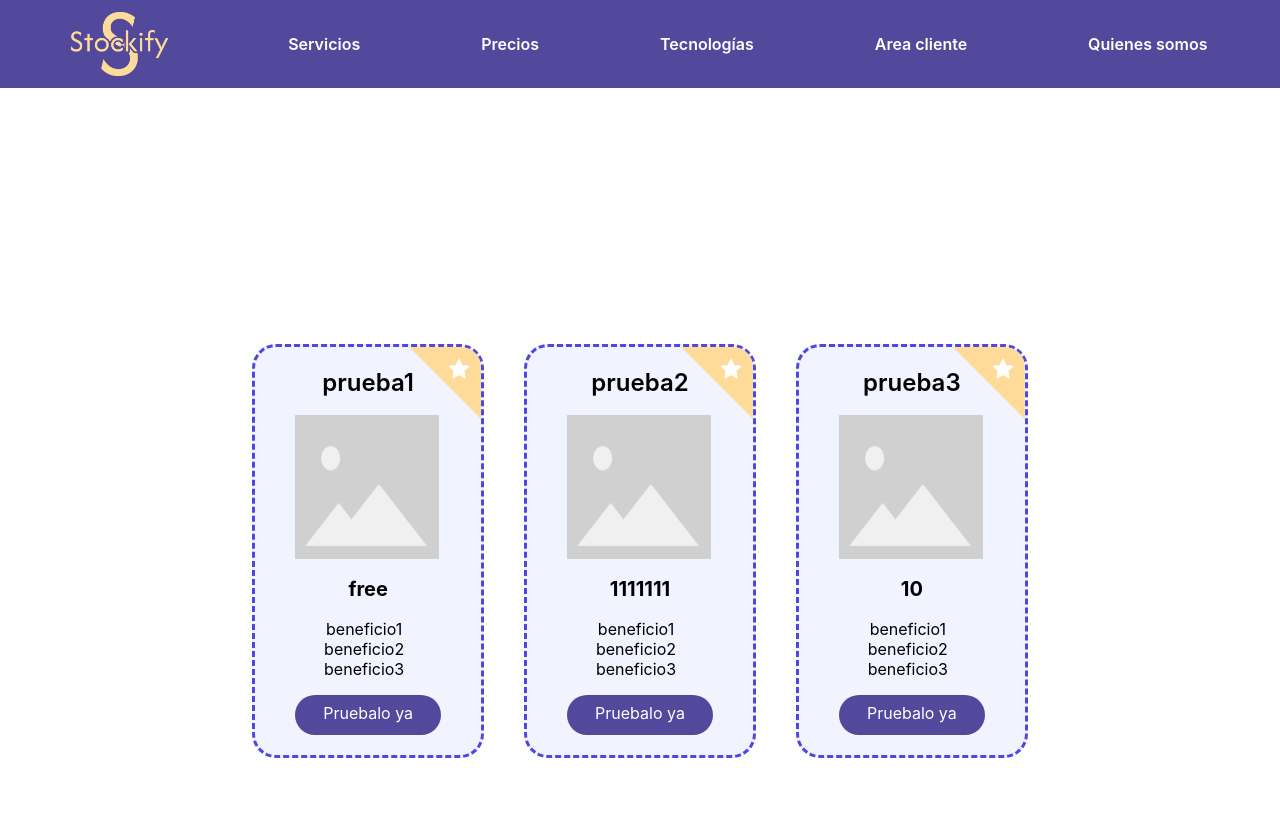
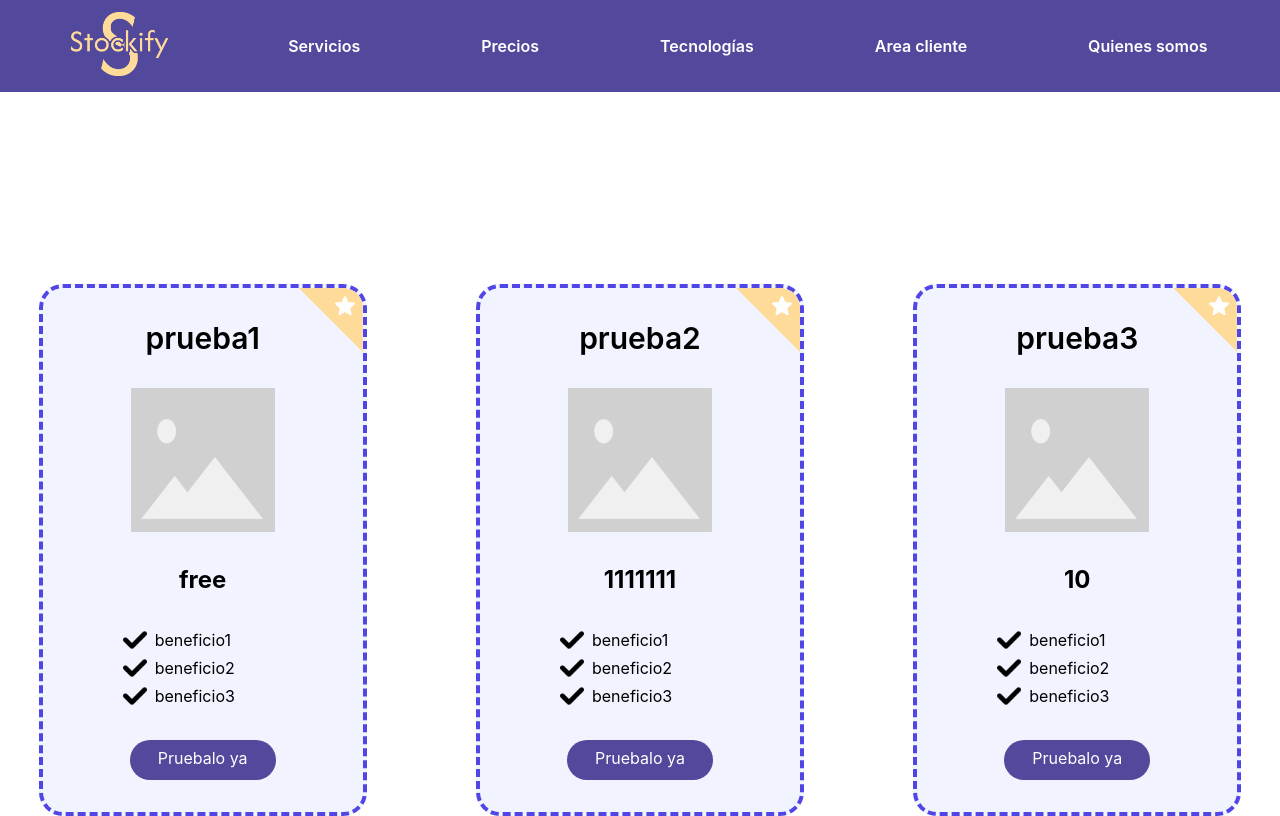
Before and after one commit to AlejandroOcejo/StockifyFront, a React (Create React App) app: page /services in a window 1280 px wide. Built offline with nearby package versions, Linux system fonts and the light colour scheme.

Commit message:
añadidos services cards

```diff
--- a/src/components/Header/Header.js
+++ b/src/components/Header/Header.js
@@ -1,5 +1,6 @@
 /* eslint-disable jsx-a11y/anchor-is-valid */
 import '../../index.css';
+import { Link } from 'react-router-dom';
 
 const Header = () => {
   return (
@@ -7,14 +8,16 @@ const Header = () => {
       <div className="flex justify-center items-center text-white font-semibold">
         <div className="flex justify-between items-center max-w-screen-xl w-full">
           <div className="flex-grow flex justify-center items-center">
-            <img className="h-16" src="/logo.png" alt="logo" />
+            <Link className="no-underline" to={'/'}>
+              <img className="h-16" src="/logo.png" alt="logo" />
+            </Link>
           </div>
           <div className="flex-grow text-center">
-            <a
-              href="/register"
-              className="text-center link link-underline-black hover:link-underline-black-hover no-underline text-white p-1">
-              Servicios
-            </a>
+            <Link className="no-underline" to={'/services'}>
+              <a className="text-center link link-underline-black hover:link-underline-black-hover no-underline text-white p-1">
+                Servicios
+              </a>
+            </Link>
           </div>
           <div className="flex-grow text-center">
             <a
@@ -31,11 +34,11 @@ const Header = () => {
             </a>
           </div>
           <div className="flex-grow text-center">
-            <a
-              href="/login"
-              className=" flex-grow link link-underline-black hover:link-underline-black-hover no-underline text-white p-1">
-              Area cliente
-            </a>
+            <Link className="no-underline" to={'/login'}>
+              <a className="text-center link link-underline-black hover:link-underline-black-hover no-underline text-white p-1">
+                Area cliente
+              </a>
+            </Link>
           </div>
           <div className="flex-grow text-center">
             <a
--- a/src/components/RegisterPageComponents/RegisterComponent.js
+++ b/src/components/RegisterPageComponents/RegisterComponent.js
@@ -8,6 +8,7 @@ import { CSSTransition, TransitionGroup } from 'react-transition-group';
 import { Icon } from 'react-icons-kit';
 import { eyeOff } from 'react-icons-kit/feather/eyeOff';
 import { eye } from 'react-icons-kit/feather/eye';
+import { Link } from 'react-router-dom';
 
 const RegisterComponent = () => {
   const servicesArray = [
@@ -125,7 +126,14 @@ const RegisterComponent = () => {
 
   return (
     <div className="w-screen h-screen bg-stockifyPurple flex flex-row justify-center items-center">
-      <img className="h-16 absolute top-0 mt-6" href="/" src="/logo.png" alt="logo" />
+      <Link className="no-underline" to={'/'}>
+        <img
+          className="h-16 absolute top-6 left-1/2 transform -translate-x-1/2"
+          href="/"
+          src="/logo.png"
+          alt="logo"
+        />
+      </Link>
       <TransitionGroup component={null}>
         <CSSTransition key={formStep} timeout={150} classNames="swipe">
           <div className="max-w-lg w-full h-2/4 bg-[#F1F3FF] p-12 rounded-2xl border-[#A0AFFF] border-solid flex flex-col justify-center">
--- a/src/components/ServicesComponents/ServicesCard/ServicesCard.js
+++ b/src/components/ServicesComponents/ServicesCard/ServicesCard.js
@@ -24,27 +24,30 @@ const testData = [
 
 const ServicesCard = () => {
   return (
-    <div className="flex flex-row items-center justify-center gap-10 mt-64">
+    <div className="flex flex-wrap justify-center gap-8 mt-16 md:mt-32 lg:mt-48">
       {testData.map((service, index) => (
         <div
           key={index}
-          className="relative flex flex-col border-3 border-dashed border-indigo-600 px-10 py-5 bg-[#F1F3FF] text-center gap-4 rounded-3xl">
-          <div className="text-2xl font-semibold">{service.serviceName}</div>
-          <img className="w-36 h-36" alt="prueba" src={`${service.serviceImage}`} />
-          <div className="text-xl font-bold">{service.servicePrice}</div>
-          <div className="flex flex-col">
+          className="relative flex flex-col border-4 border-dashed border-indigo-600 p-6 md:p-8 gap-8 bg-[#F1F3FF] text-center rounded-3xl w-full sm:w-1/2 md:w-1/3 lg:w-1/5 max-w-xs mx-auto">
+          <div className="text-2xl md:text-3xl font-semibold">{service.serviceName}</div>
+          <img className="w-36 h-36 mx-auto" alt="prueba" src={service.serviceImage} />
+          <div className="text-xl md:text-2xl font-bold">{service.servicePrice}</div>
+          <div className="flex flex-col gap-1">
             {service.serviceBenefits.map((benefit, index) => (
-              <div key={index} className="mr-2">
+              <div key={index} className="text-sm md:text-base flex justify-start ml-12 gap-2 ">
+                <img alt="check" src="icons/cheque.png" className='w-6 h-6' />
                 {benefit}
               </div>
             ))}
           </div>
-          <Button label={'Pruebalo ya'} />
+          <div className="flex justify-center">
+            <Button label="Pruebalo ya" />
+          </div>
           <div
-            className="absolute top-0 right-0 p-5 w-8 h-8 bg-stockifyLogoColor clip-path-triangle"
+            className="absolute top-0 right-0 p-4 w-8 h-8 bg-stockifyLogoColor clip-path-triangle"
             style={{ borderTopRightRadius: '20px' }}>
             <img
-              className="w-5 h-5 absolute top-0 right-0 p-3"
+              className="w-5 h-5 absolute top-0 right-0 p-2"
               src="icons/estrella.png"
               alt="estrella"
             />
--- a/src/views/Login/Login.js
+++ b/src/views/Login/Login.js
@@ -2,7 +2,7 @@ import React, { useState } from 'react';
 import Button from '../../components/CommonComponents/Button/Button';
 import { useDispatch, useSelector } from 'react-redux';
 import { loginUser } from '../../state/loginSlicer';
-
+import { Link } from 'react-router-dom';
 const Login = () => {
   const dispatch = useDispatch();
   const { loading, error, user } = useSelector((state) => state.login);
@@ -27,7 +27,14 @@ const Login = () => {
 
   return (
     <div className="w-screen h-screen bg-stockifyPurple flex flex-col justify-center items-center">
-      <img className="h-16 absolute top-0 mt-6" src="/logo.png" alt="logo" />
+      <Link className="no-underline" to={'/'}>
+        <img
+          className="h-16 absolute top-6 left-1/2 transform -translate-x-1/2"
+          href="/"
+          src="/logo.png"
+          alt="logo"
+        />
+      </Link>
       <h1 className="text-white text-5xl">Inicio de sesion</h1>
       <div className="flex flex-col items-center  bg-[#F1F3FF] p-16 rounded-2xl border-[#A0AFFF] border-solid">
         <input
```
Also changed, not shown: public/icons/cheque.png (added).
